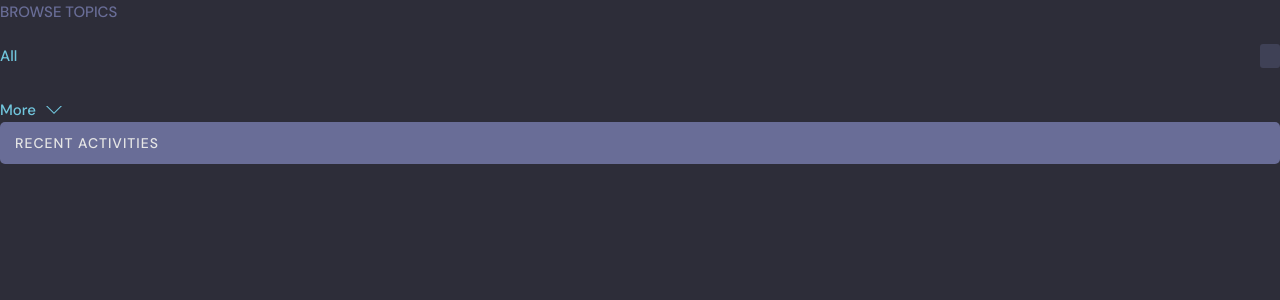
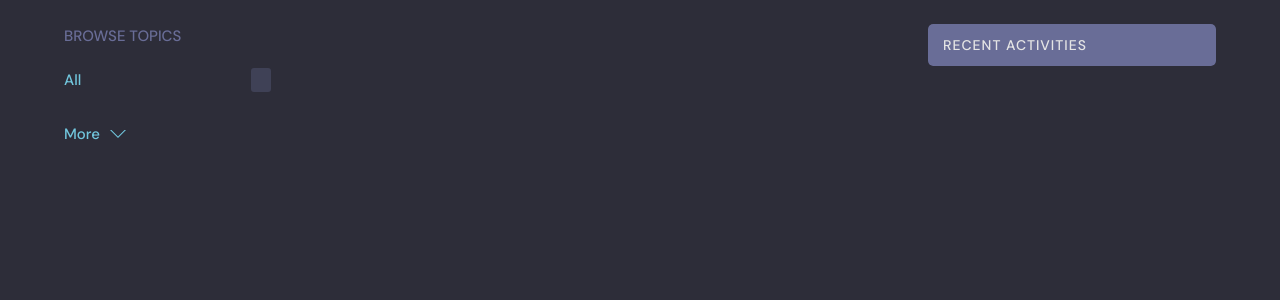
Before and after one commit to zarkog1993/studybud_django, a Django app: template studybud/base/templates/base/profile.html in a window 1280 px wide. Shown: the part 76-376 px from the top of the page. Run offline with Django 4.2, Linux system fonts and the light colour scheme; the template is opened without the code that fills it, so the values that code supplies are empty.

Commit message:
Created user profile page

```diff
--- a/studybud/base/templates/base/profile.html
+++ b/studybud/base/templates/base/profile.html
@@ -1,18 +1,24 @@
 {% extends 'main.html' %}
-
 {% block content %}
-<h1>{{ user.username }}</h1>
-<div class="profile-container">
-    <div>
+	<main class="profile-page layout layout--3">
+		<div class="container">
+			<!-- Topics Start -->
+			<div class="topics">
 				{% include 'base/home/topics_component.html' %}
 			</div>
+			<!-- Topics End -->
 
-    <div>
+			<!-- Room List Start -->
+			<div class="roomList">
 				{% include 'base/home/feed_component.html' %}
 			</div>
+			<!-- Room List End -->
 
-    <div>
+			<!-- Activities Start -->
+			<div class="activities">
 				{% include 'base/home/activity_component.html' %}
 			</div>
+			<!-- Activities End -->
 		</div>
+	</main>
 {% endblock content %}
```
Lines whose indentation alone changed are shown as unchanged.
